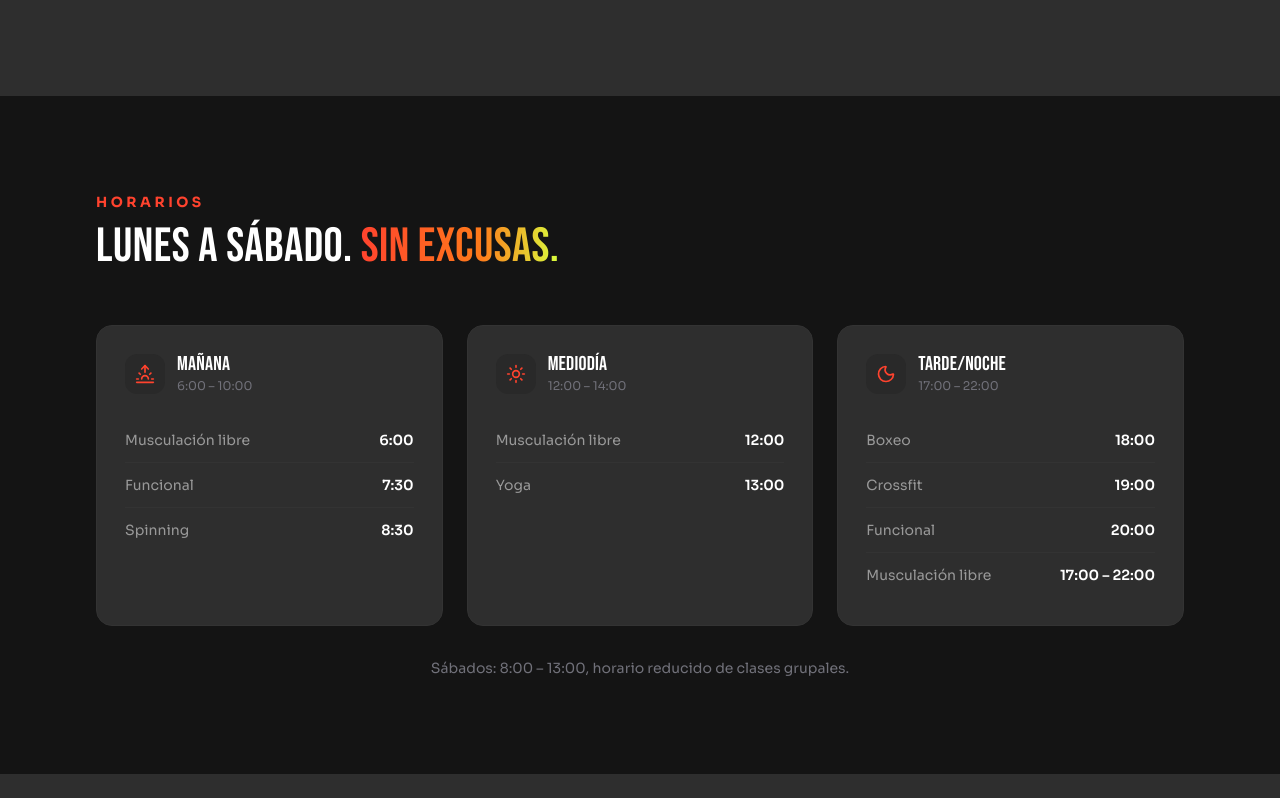
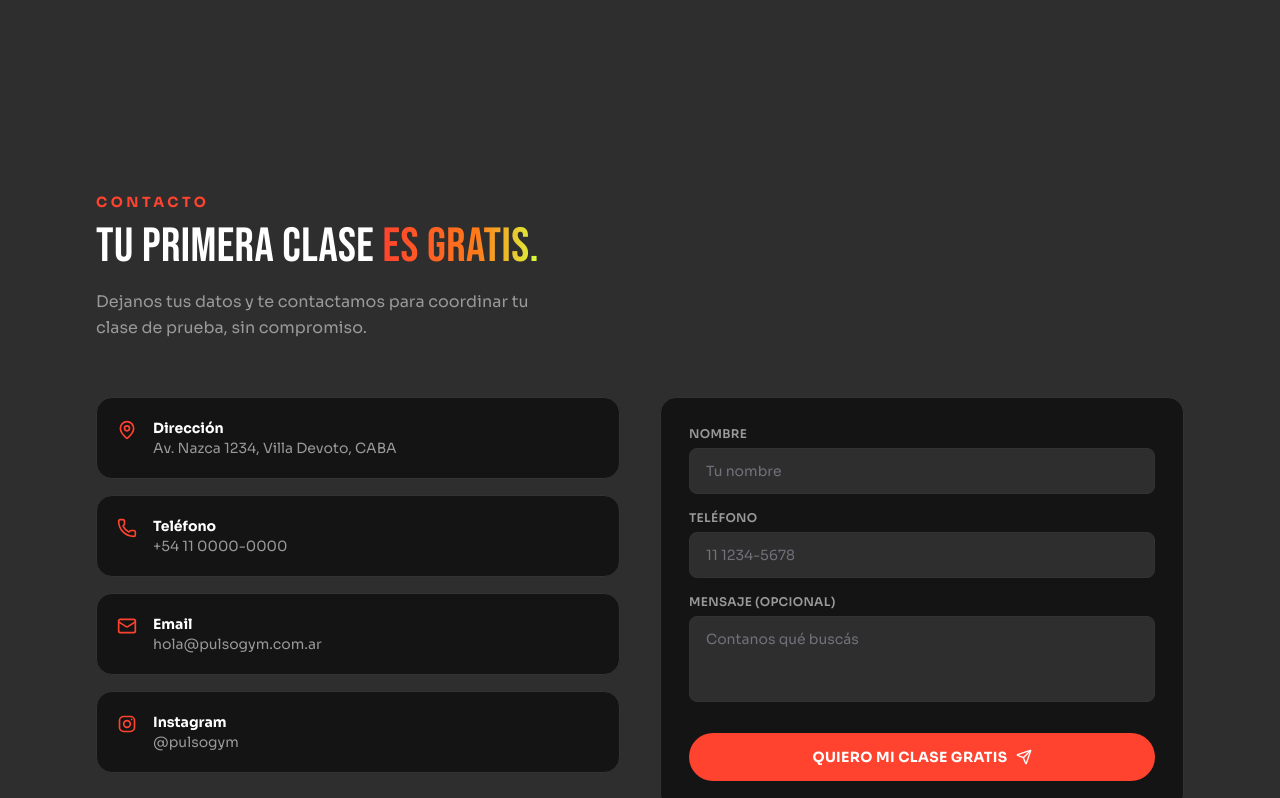
Before and after one commit to Peshino2012/Gym-Repositorie, a Next.js app: page / in a window 1280 px wide. Shown: the part 5249-6047 px from the top of the page. Built offline with nearby package versions, Linux system fonts and the light colour scheme.

Commit message:
Wire Horarios section to live GestorGym data, hide when Clases is off
Schedule now renders real schedule blocks/entries from the admin panel
instead of hardcoded slots, and the whole section disappears from the
page when the owner hasn't enabled the Clases module.

```diff
--- a/src/app/page.tsx
+++ b/src/app/page.tsx
@@ -51,7 +51,9 @@ export default async function Home() {
         <Trainers trainers={site.trainers} />
         <Gallery photos={site.gallery} />
         <Testimonials />
-        <Schedule />
+        {site.classesEnabled && site.scheduleBlocks.length > 0 && (
+          <Schedule blocks={site.scheduleBlocks} />
+        )}
         <Contact
           address={site.gym.address ?? undefined}
           phone={site.gym.phone ?? undefined}
--- a/src/components/Schedule.tsx
+++ b/src/components/Schedule.tsx
@@ -1,40 +1,17 @@
-import { Sunrise, Sun, Moon } from "lucide-react";
+import { Sunrise, Sun, Sunset, Moon, Dumbbell, CalendarDays } from "lucide-react";
 import ScrollReveal from "./ScrollReveal";
+import type { SiteScheduleBlock } from "@/lib/gestorApi";
 
-const SLOTS = [
-  {
-    icon: Sunrise,
-    title: "Mañana",
-    hours: "6:00 – 10:00",
-    classes: [
-      { time: "6:00", name: "Musculación libre" },
-      { time: "7:30", name: "Funcional" },
-      { time: "8:30", name: "Spinning" },
-    ],
-  },
-  {
-    icon: Sun,
-    title: "Mediodía",
-    hours: "12:00 – 14:00",
-    classes: [
-      { time: "12:00", name: "Musculación libre" },
-      { time: "13:00", name: "Yoga" },
-    ],
-  },
-  {
-    icon: Moon,
-    title: "Tarde/Noche",
-    hours: "17:00 – 22:00",
-    classes: [
-      { time: "18:00", name: "Boxeo" },
-      { time: "19:00", name: "Crossfit" },
-      { time: "20:00", name: "Funcional" },
-      { time: "17:00 – 22:00", name: "Musculación libre" },
-    ],
-  },
-];
+const ICON_MAP: Record<string, typeof Sun> = {
+  sunrise: Sunrise,
+  sun: Sun,
+  sunset: Sunset,
+  moon: Moon,
+  dumbbell: Dumbbell,
+  calendar: CalendarDays,
+};
 
-export default function Schedule() {
+export default function Schedule({ blocks }: { blocks: SiteScheduleBlock[] }) {
   return (
     <section id="horarios" className="bg-ink py-24">
       <div className="mx-auto max-w-6xl px-5 sm:px-8">
@@ -53,9 +30,11 @@ export default function Schedule() {
           stagger={0.1}
           className="mt-14 grid grid-cols-1 gap-6 md:grid-cols-3"
         >
-          {SLOTS.map(({ icon: Icon, title, hours, classes }) => (
+          {blocks.map(({ id, title, hoursLabel, icon, entries }) => {
+            const Icon = ICON_MAP[icon] ?? Sun;
+            return (
               <div
-              key={title}
+                key={id}
                 className="rounded-2xl border border-line bg-surface p-7"
               >
                 <div className="flex items-center gap-3">
@@ -66,32 +45,29 @@ export default function Schedule() {
                     <h3 className="font-display text-xl leading-none">
                       {title}
                     </h3>
-                  <p className="mt-1 text-xs text-muted-2">{hours}</p>
+                    <p className="mt-1 text-xs text-muted-2">{hoursLabel}</p>
                   </div>
                 </div>
 
                 <ul className="mt-6 divide-y divide-line">
-                {classes.map((c) => (
+                  {entries.map((entry) => (
                     <li
-                    key={c.name + c.time}
+                      key={entry.id}
                       className="group/row relative flex items-center justify-between py-3 pl-0 text-sm transition-[padding] duration-300 before:absolute before:inset-y-1.5 before:left-[-1px] before:w-0.5 before:origin-top before:scale-y-0 before:bg-power before:transition-transform before:duration-300 before:content-[''] hover:pl-3 hover:before:scale-y-100"
                     >
                       <span className="text-muted-foreground transition-colors duration-300 group-hover/row:text-white">
-                      {c.name}
+                        {entry.name}
                       </span>
                       <span className="font-semibold text-white transition-transform duration-300 group-hover/row:scale-110 group-hover/row:text-power">
-                      {c.time}
+                        {entry.time}
                       </span>
                     </li>
                   ))}
                 </ul>
               </div>
-          ))}
+            );
+          })}
         </ScrollReveal>
-
-        <p className="mt-8 text-center text-sm text-muted-2">
-          Sábados: 8:00 – 13:00, horario reducido de clases grupales.
-        </p>
       </div>
     </section>
   );
--- a/src/lib/gestorApi.ts
+++ b/src/lib/gestorApi.ts
@@ -21,11 +21,27 @@ export type SiteGalleryPhoto = {
   caption: string | null;
 };
 
+export type SiteScheduleEntry = {
+  id: string;
+  time: string;
+  name: string;
+};
+
+export type SiteScheduleBlock = {
+  id: string;
+  title: string;
+  hoursLabel: string;
+  icon: string;
+  entries: SiteScheduleEntry[];
+};
+
 export type SiteData = {
   gym: { name: string; address: string | null; phone: string | null; email: string | null };
   plans: SitePlan[];
   trainers: SiteTrainer[];
   gallery: SiteGalleryPhoto[];
+  classesEnabled: boolean;
+  scheduleBlocks: SiteScheduleBlock[];
 };
 
 const EMPTY_SITE_DATA: SiteData = {
@@ -33,6 +49,8 @@ const EMPTY_SITE_DATA: SiteData = {
   plans: [],
   trainers: [],
   gallery: [],
+  classesEnabled: false,
+  scheduleBlocks: [],
 };
 
 // PULSO is sold and hosted separately from GestorGym (the admin panel), so
```
Lines whose indentation alone changed are shown as unchanged.
